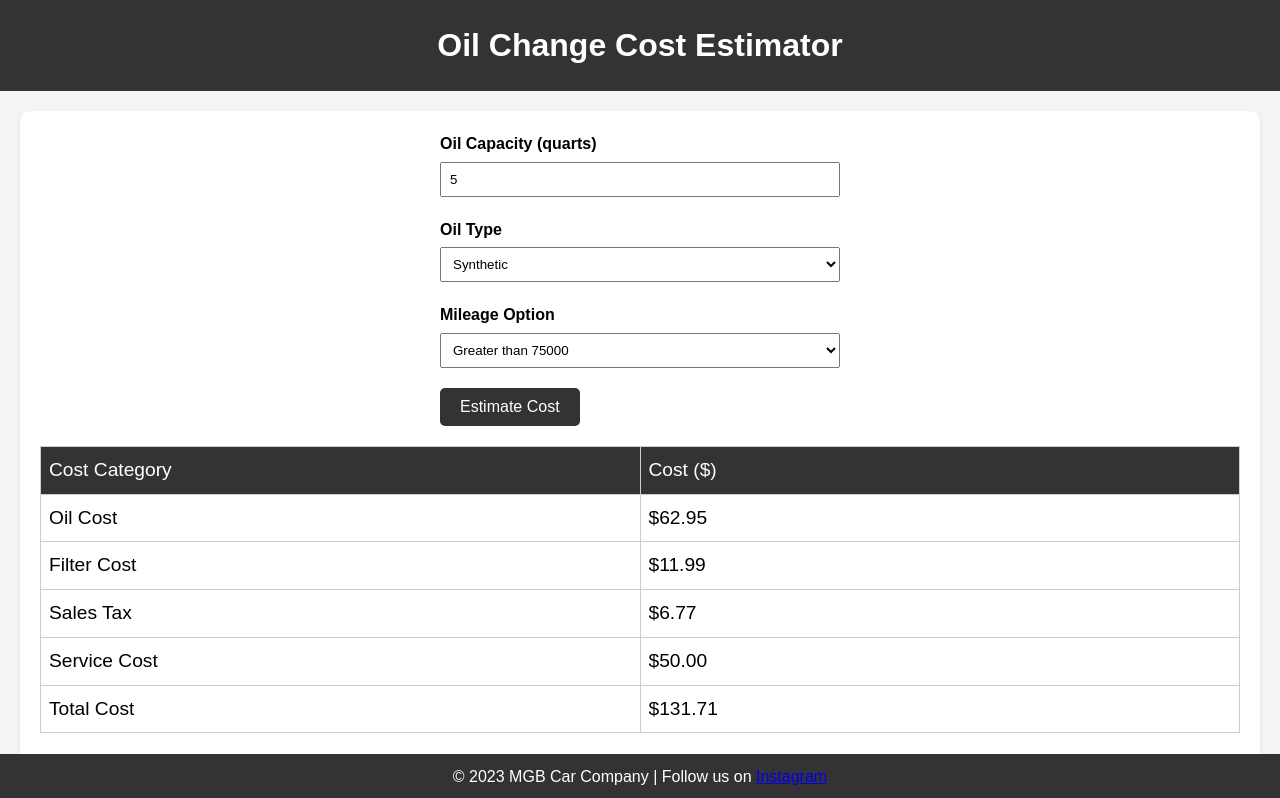
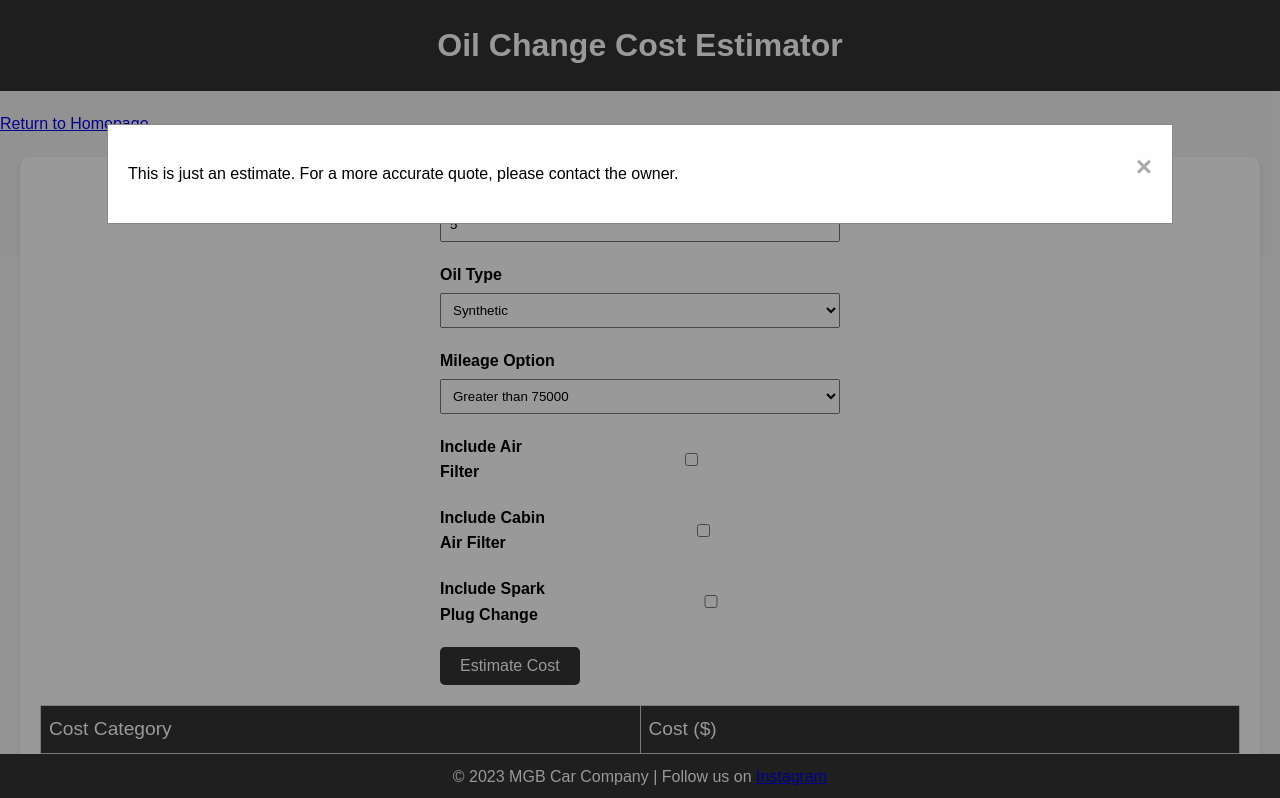
Before and after one commit to micbou6999/MGB, a plain HTML site: page oilchange_estimator.html in a window 1280 px wide. Both pictures are taken after a click on the button "Estimate Cost". Shown: the top 798 px of the page. Drawn offline with Linux system fonts and the light colour scheme.

Commit message:
third commit

```diff
--- a/oilchange_estimator.html
+++ b/oilchange_estimator.html
@@ -56,6 +56,16 @@
             box-sizing: border-box;
         }
 
+        .form-group.checkbox {
+            display: flex;
+            align-items: center;
+        }
+
+        .form-group.checkbox label {
+            margin-bottom: 0;
+            margin-right: 10px;
+        }
+
         button {
             background-color: #333;
             color: #fff;
@@ -81,14 +91,17 @@
             width: 100%;
         }
 
-        table, th, td {
+        table,
+        th,
+        td {
             border: 1px solid #ccc;
             border-collapse: collapse;
             padding: 8px;
             text-align: left;
         }
 
-        th, td {
+        th,
+        td {
             font-weight: normal;
         }
 
@@ -97,7 +110,8 @@
             color: #fff;
         }
 
-        th, td {
+        th,
+        td {
             width: 50%;
         }
 
@@ -114,6 +128,43 @@
         footer p {
             margin: 0;
         }
+
+        /* Modal styles */
+        .modal {
+            display: none;
+            position: fixed;
+            z-index: 1;
+            left: 0;
+            top: 0;
+            width: 100%;
+            height: 100%;
+            overflow: auto;
+            background-color: rgb(0,0,0);
+            background-color: rgba(0,0,0,0.4);
+            padding-top: 60px;
+        }
+
+        .modal-content {
+            background-color: #fefefe;
+            margin: 5% auto;
+            padding: 20px;
+            border: 1px solid #888;
+            width: 80%;
+        }
+
+        .modal-close {
+            color: #aaa;
+            float: right;
+            font-size: 28px;
+            font-weight: bold;
+        }
+
+        .modal-close:hover,
+        .modal-close:focus {
+            color: black;
+            text-decoration: none;
+            cursor: pointer;
+        }
     </style>
 </head>
 
@@ -121,7 +172,7 @@
     <header>
         <h1>Oil Change Cost Estimator</h1>
     </header>
-
+	<p><a href="index.html">Return to Homepage</a></p>
     <section>
         <form class="estimator-form">
             <div class="form-group">
@@ -142,25 +193,63 @@
                     <option value="lessThanOrEqualTo75000">Less than or equal to 75000</option>
                 </select>
             </div>
+            <div class="form-group checkbox">
+                <label for="includeAirFilter">Include Air Filter</label>
+                <input type="checkbox" id="includeAirFilter">
+            </div>
+            <div class="form-group checkbox">
+                <label for="includeCabinAirFilter">Include Cabin Air Filter</label>
+                <input type="checkbox" id="includeCabinAirFilter">
+            </div>
+            <div class="form-group checkbox">
+                <label for="includeSparkPlugChange">Include Spark Plug Change</label>
+                <input type="checkbox" id="includeSparkPlugChange">
+                <span id="sparkPlugInputContainer" style="display: none;">
+                    <label for="sparkPlugCylinders">Number of Cylinders:</label>
+                    <input type="number" id="sparkPlugCylinders" min="1">
+                </span>
+            </div>
             <button type="button" onclick="calculateCost()">Estimate Cost</button>
         </form>
 
         <div class="result" id="result"></div>
-
         <p>For a basic estimate, you can perform a Google search using your car's year, make, and model along with "oil capacity and type".</p>
     </section>
+
+    <!-- Modal -->
+    <div id="myModal" class="modal">
+        <div class="modal-content">
+            <span class="modal-close" onclick="closeModal()">&times;</span>
+            <p>This is just an estimate. For a more accurate quote, please contact the owner.</p>
+        </div>
+    </div>
 
     <script>
         function calculateCost() {
             const oilCapacity = parseFloat(document.getElementById('oilCapacity').value);
             const oilType = document.getElementById('oilType').value;
             const mileageOption = document.getElementById('mileageOption').value;
+            const includeAirFilter = document.getElementById('includeAirFilter').checked;
+            const includeCabinAirFilter = document.getElementById('includeCabinAirFilter').checked;
+            const includeSparkPlugChange = document.getElementById('includeSparkPlugChange').checked;
+            const sparkPlugCylinders = includeSparkPlugChange ? parseInt(document.getElementById('sparkPlugCylinders').value) || 0 : 0;
 
             // Define costs
             let oilCost;
-            let filterCost = 11.99;
+            let oilFilterCost = 12.99; // Adjust this to your actual oil filter cost
+            let airFilterCost = 30.99;
+            let cabinAirFilterCost = 22.99;
+            let sparkPlugCost = 13.99 * sparkPlugCylinders; // Assuming $1.99 per spark plug
             const salesTaxRate = 10.75; // 10.75% sales tax
-            const serviceCost = 50;
+            let serviceCost = 50;
+
+            if (includeSparkPlugChange) {
+                serviceCost += 50; // Additional $50 for spark plug maintenance
+            }
+
+            if (includeAirFilter || includeCabinAirFilter) {
+                serviceCost += 10; // Additional $5 for either air filter or cabin air filter
+            }
 
             if (oilType === 'synthetic' && mileageOption === 'greaterThan75000') {
                 oilCost = 12.59;
@@ -174,8 +263,20 @@
 
             // Calculate total costs
             const totalOilCost = oilCapacity * oilCost;
-            const totalSalesTax = totalOilCost * (salesTaxRate / 100);
-            const totalCost = totalOilCost + filterCost + totalSalesTax + serviceCost;
+            const totalOilFilterCost = oilFilterCost; // Changed to oil filter cost
+            let totalFilterCost = totalOilFilterCost;
+
+            // Calculate additional costs if selected
+            if (includeAirFilter) {
+                totalFilterCost += airFilterCost;
+            }
+
+            if (includeCabinAirFilter) {
+                totalFilterCost += cabinAirFilterCost;
+            }
+
+            const totalSalesTax = (totalOilCost + totalFilterCost) * (salesTaxRate / 100);
+            const totalCost = totalOilCost + totalFilterCost + totalSalesTax + serviceCost + sparkPlugCost;
 
             // Update the result section with the breakdown
             document.getElementById('result').innerHTML = `
@@ -189,9 +290,12 @@
                         <td>$${totalOilCost.toFixed(2)}</td>
                     </tr>
                     <tr>
-                        <td>Filter Cost</td>
-                        <td>$${filterCost.toFixed(2)}</td>
+                        <td>Oil Filter Cost</td>
+                        <td>$${totalOilFilterCost.toFixed(2)}</td>
                     </tr>
+                    ${includeAirFilter ? `<tr><td>Air Filter Cost</td><td>$${airFilterCost.toFixed(2)}</td></tr>` : ''}
+                    ${includeCabinAirFilter ? `<tr><td>Cabin Air Filter Cost</td><td>$${cabinAirFilterCost.toFixed(2)}</td></tr>` : ''}
+                    ${includeSparkPlugChange ? `<tr><td>Spark Plug Cost</td><td>$${sparkPlugCost.toFixed(2)}</td></tr>` : ''}
                     <tr>
                         <td>Sales Tax</td>
                         <td>$${totalSalesTax.toFixed(2)}</td>
@@ -206,7 +310,29 @@
                     </tr>
                 </table>
             `;
+
+            // Display the modal
+            displayModal();
         }
+
+        function displayModal() {
+            document.getElementById('myModal').style.display = 'block';
+        }
+
+        function closeModal() {
+            document.getElementById('myModal').style.display = 'none';
+        }
+
+        // Show/hide spark plug input based on checkbox state
+        document.getElementById('includeSparkPlugChange').addEventListener('change', function() {
+            const inputContainer = document.getElementById('sparkPlugInputContainer');
+            if (this.checked) {
+                inputContainer.style.display = 'inline-block';
+            } else {
+                inputContainer.style.display = 'none';
+            }
+        });
+
     </script>
 
     <footer>
```
Also changed, not shown: about_us.html (+1 -0 lines), catalytic_converter_sales.html (+1 -0 lines), mobile_oil_changes.html (+1 -1 lines), rountine_maintenance.html (+3 -1 lines).
